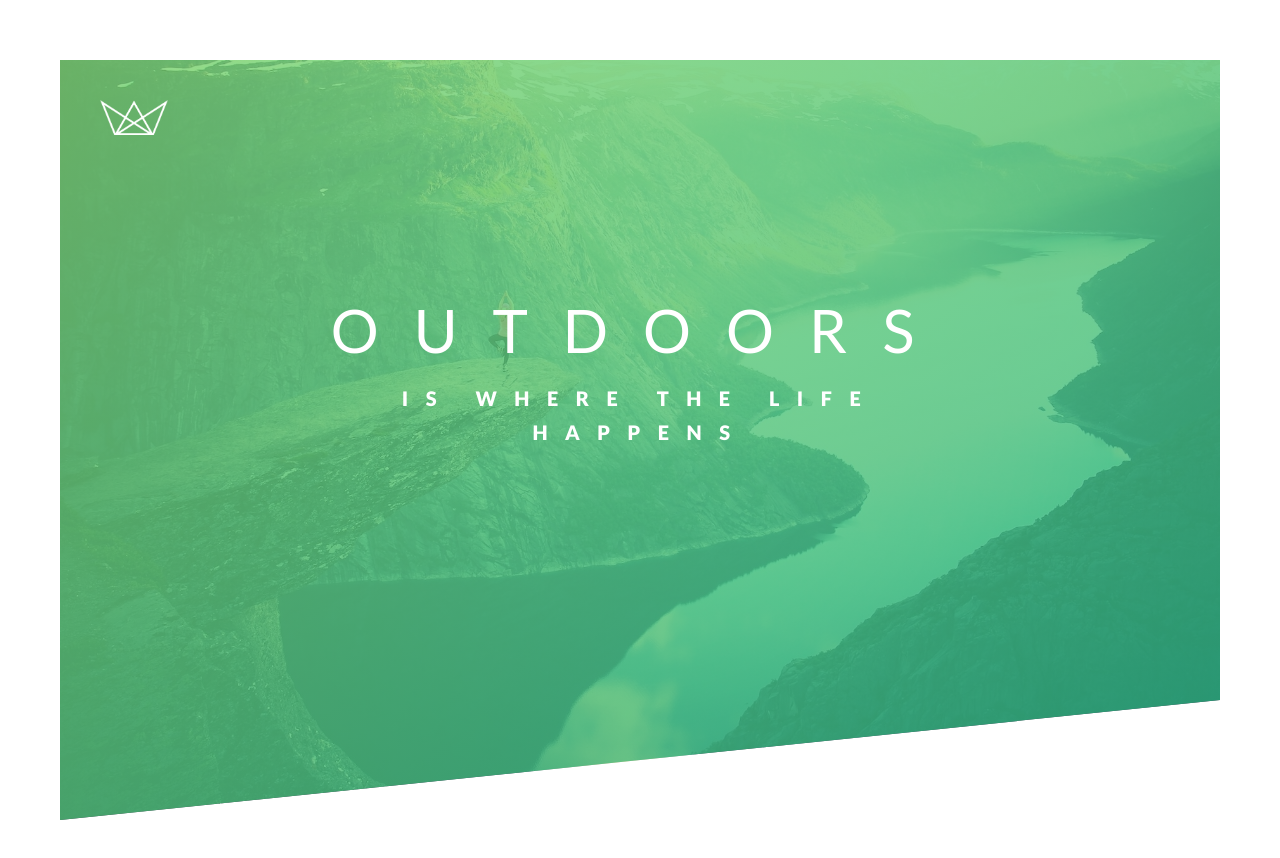
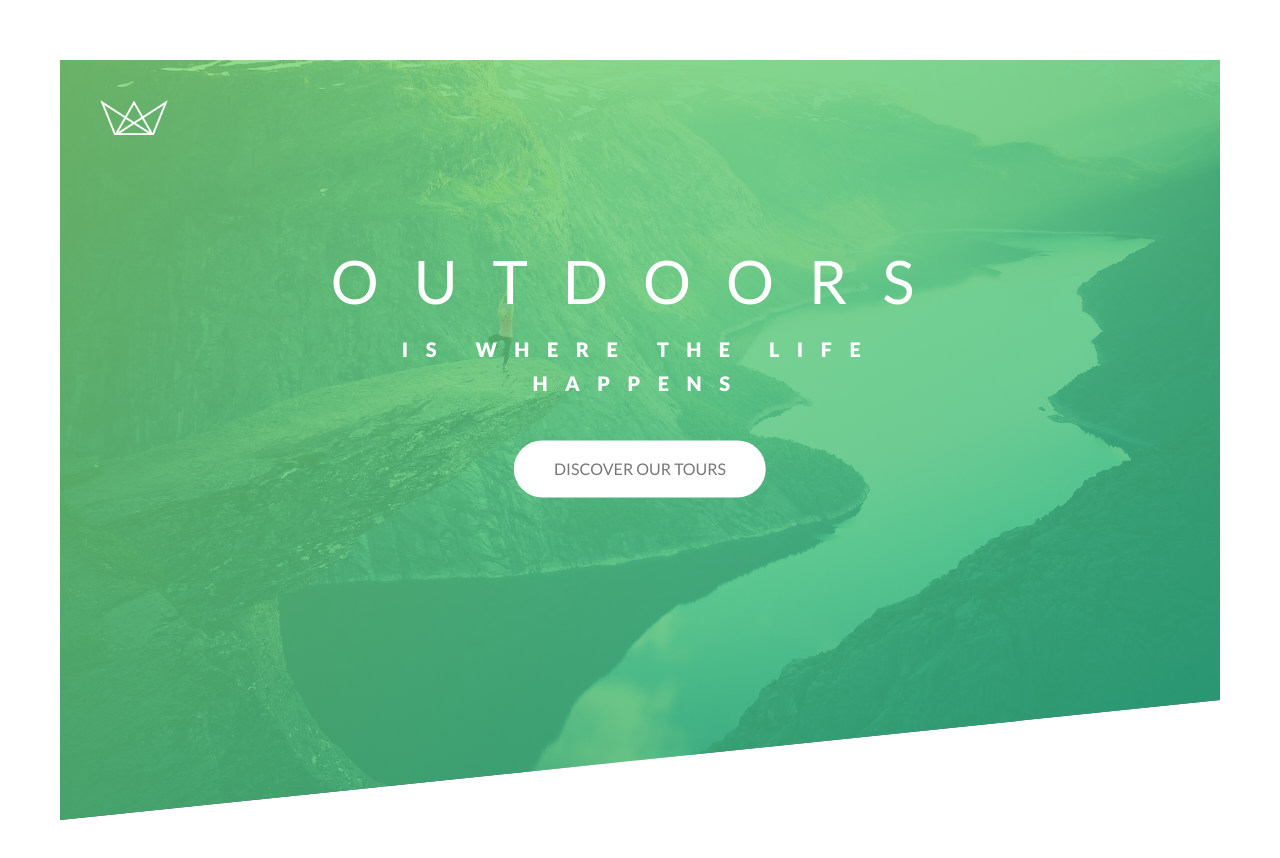
Before and after one commit to Ulisseus/contours, a Next.js app: page / in a window 1280 px wide. Shown: the top 858 px of the page. Built offline with nearby package versions, Linux system fonts and the light colour scheme.

Commit message:
add button to header

```diff
--- a/components/Header.tsx
+++ b/components/Header.tsx
@@ -12,6 +12,9 @@ const Header: React.FC = () => {
           <span className={styles.titleMain}>Outdoors</span>
           <span className={styles.titleSub}>is where the life happens</span>
         </h1>
+        <a className={styles.button} href="#">
+          Discover our tours
+        </a>
       </div>
     </header>
   );
--- a/components/styles.module.scss
+++ b/components/styles.module.scss
@@ -27,12 +27,12 @@
   top: 40%;
   left: 50%;
   transform: translate(-50%, -50%);
+  text-align: center;
 }
 
 .title {
   color: white;
   text-transform: uppercase;
-  text-align: center;
   backface-visibility: hidden;
 }
 .titleMain {
@@ -51,6 +51,7 @@
   font-weight: 900;
   letter-spacing: 17.5px;
   animation: moveInRight 1s ease-in;
+  margin-bottom: 40px;
   @media (prefers-reduced-motion) {
     animation: none;
   }
@@ -86,3 +87,23 @@
     transform: translate(0);
   }
 }
+
+.button {
+  text-transform: uppercase;
+  background-color: white;
+  padding: 15px 40px;
+  border-radius: 100px;
+  display: inline-block;
+  margin: auto;
+  transition: all 0.2s;
+}
+
+.button:hover {
+  transform: translateY(-3px);
+  box-shadow: 0 10px 20px rgba(0, 0, 0, 0.2);
+}
+
+.button:active {
+  transform: translateY(-1px);
+  box-shadow: 0 5px 10px rgba(0, 0, 0, 0.2);
+}
```
